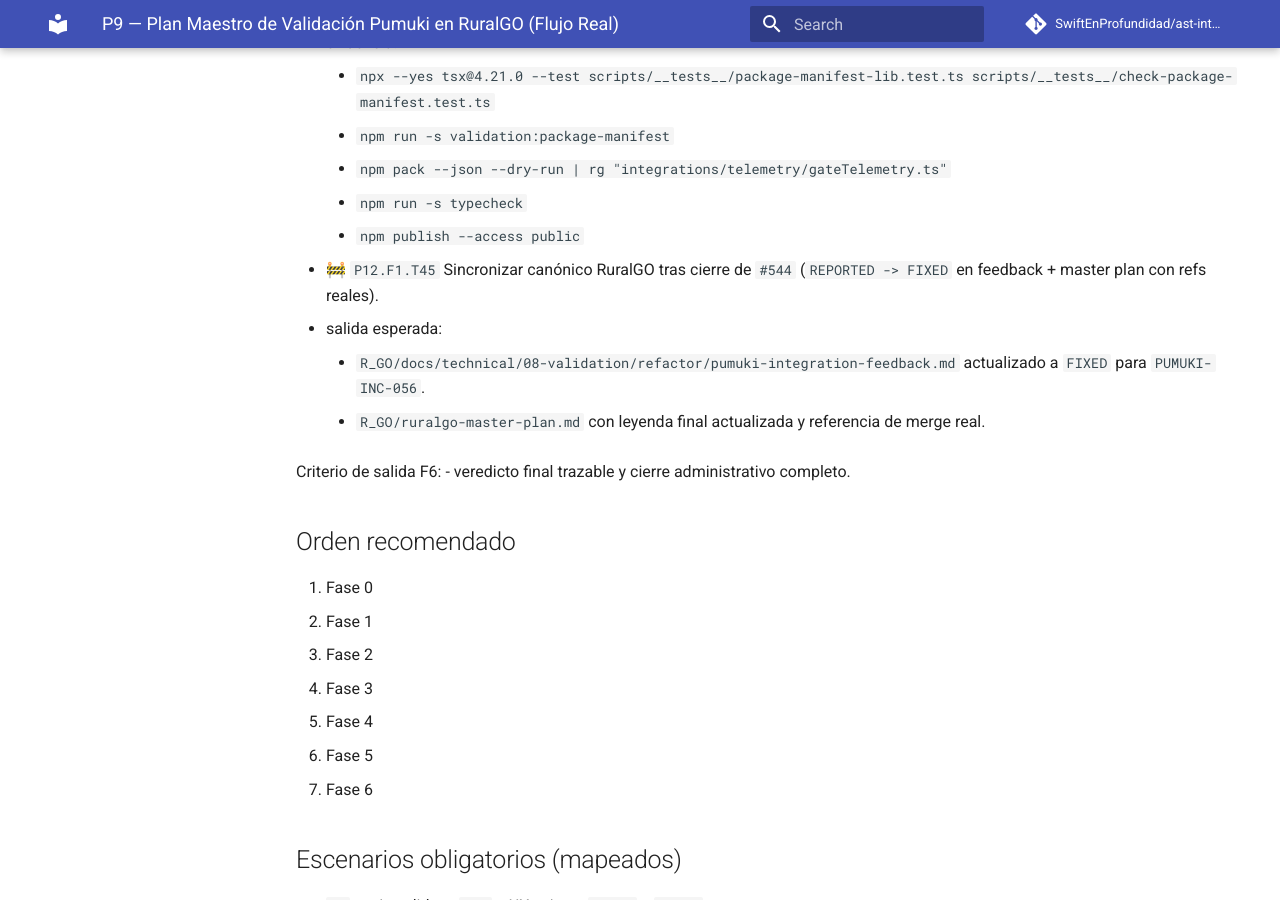
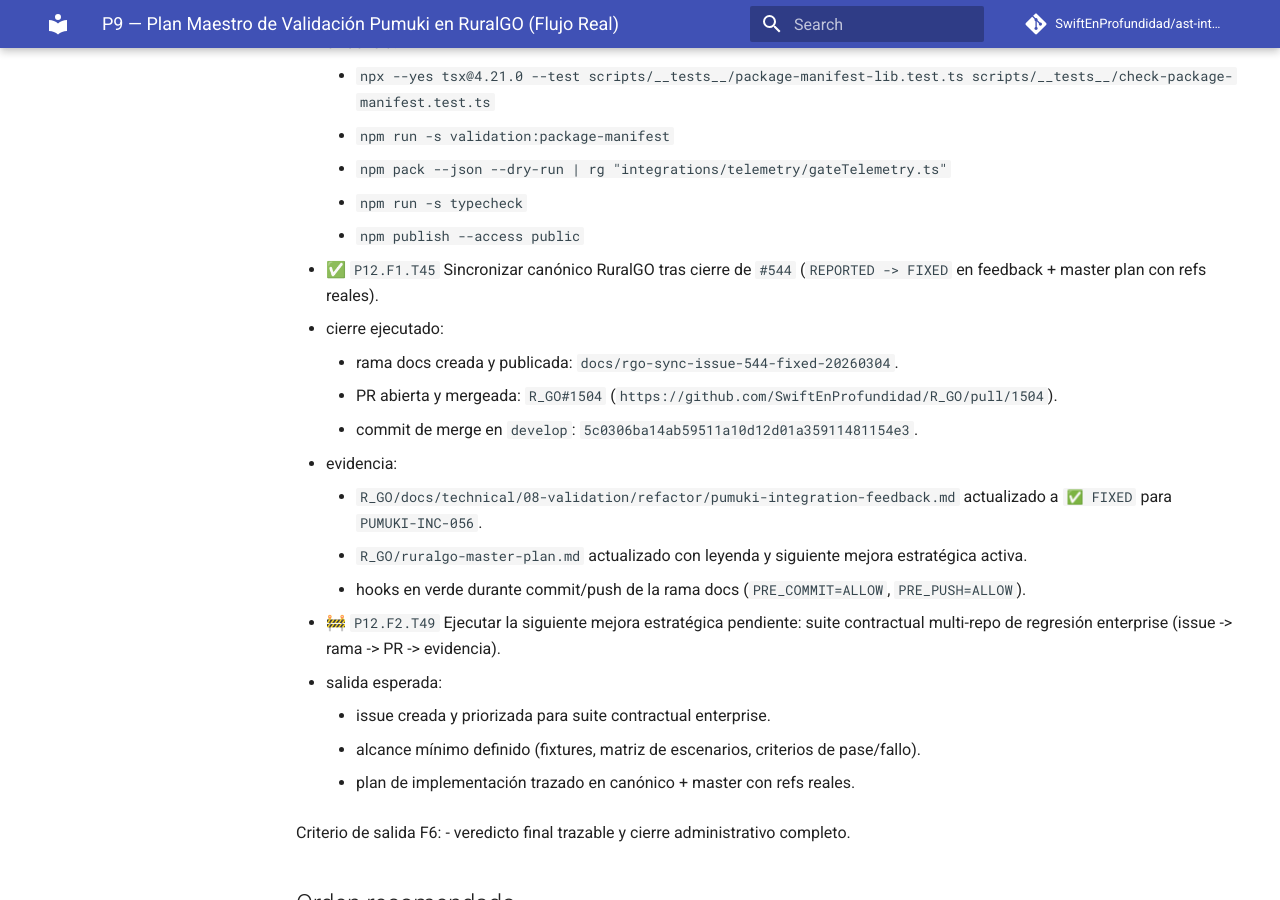
Before and after one commit to SwiftEnProfundidad/ast-intelligence-hooks, an MkDocs documentation site: the page built from docs/seguimiento-completo-validacion-ruralgo-03-03-2026.md, in a window 1280 px wide and 900 px high, scrolled down 61152 px. Built offline with MkDocs 1.6.1 and Material for MkDocs 9.7.7, drawn with Linux system fonts in a browser that asks for light colours; comment, search, counter and statistics services are not loaded.

Commit message:
docs(tracking): close P12.F1.T45 and activate P12.F2.T49

```diff
--- a/docs/seguimiento-completo-validacion-ruralgo-03-03-2026.md
+++ b/docs/seguimiento-completo-validacion-ruralgo-03-03-2026.md
@@ -1705,10 +1705,21 @@ Criterio de salida F5:
     - `npm run -s typecheck`
     - `npm publish --access public`
 
-- 🚧 `P12.F1.T45` Sincronizar canónico RuralGO tras cierre de `#544` (`REPORTED -> FIXED` en feedback + master plan con refs reales).
+- ✅ `P12.F1.T45` Sincronizar canónico RuralGO tras cierre de `#544` (`REPORTED -> FIXED` en feedback + master plan con refs reales).
+  - cierre ejecutado:
+    - rama docs creada y publicada: `docs/rgo-sync-issue-544-fixed-20260304`.
+    - PR abierta y mergeada: `R_GO#1504` (`https://github.com/SwiftEnProfundidad/R_GO/pull/1504`).
+    - commit de merge en `develop`: `5c0306ba14ab59511a10d12d01a35911481154e3`.
+  - evidencia:
+    - `R_GO/docs/technical/08-validation/refactor/pumuki-integration-feedback.md` actualizado a `✅ FIXED` para `PUMUKI-INC-056`.
+    - `R_GO/ruralgo-master-plan.md` actualizado con leyenda y siguiente mejora estratégica activa.
+    - hooks en verde durante commit/push de la rama docs (`PRE_COMMIT=ALLOW`, `PRE_PUSH=ALLOW`).
+
+- 🚧 `P12.F2.T49` Ejecutar la siguiente mejora estratégica pendiente: suite contractual multi-repo de regresión enterprise (issue -> rama -> PR -> evidencia).
   - salida esperada:
-    - `R_GO/docs/technical/08-validation/refactor/pumuki-integration-feedback.md` actualizado a `FIXED` para `PUMUKI-INC-056`.
-    - `R_GO/ruralgo-master-plan.md` con leyenda final actualizada y referencia de merge real.
+    - issue creada y priorizada para suite contractual enterprise.
+    - alcance mínimo definido (fixtures, matriz de escenarios, criterios de pase/fallo).
+    - plan de implementación trazado en canónico + master con refs reales.
 
 Criterio de salida F6:
 - veredicto final trazable y cierre administrativo completo.
```
Also changed, not shown: docs/registro-maestro-de-seguimiento.md (+1 -1 lines).
